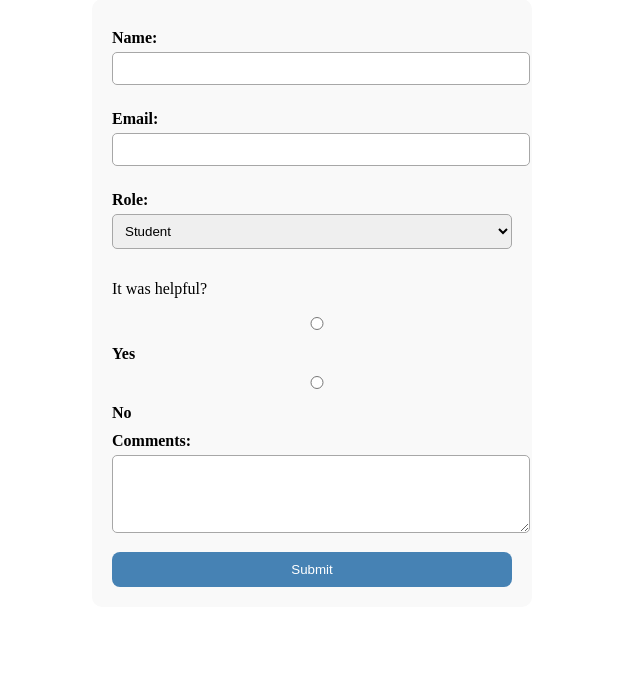
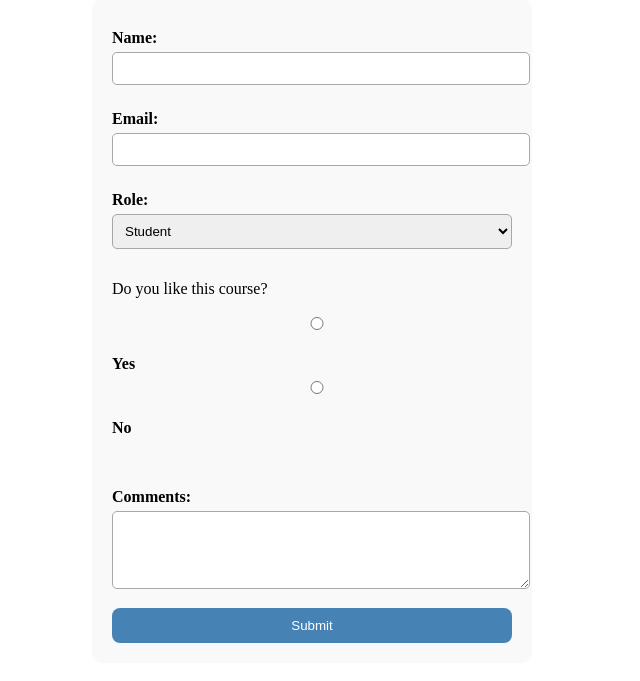
Before and after one commit to RulonRide67/WEB-assignment-2, a plain HTML site: page table-form.html in a window 1280 px wide. Shown: the part 625-1306 px from the top of the page, without its empty margins (328-968 px from the left). Before the commit the page ends 1272 px from the top, so only its background shows below. Drawn offline with Linux system fonts and the light colour scheme.

Commit message:
Update table-form.html

```diff
--- a/table-form.html
+++ b/table-form.html
@@ -62,9 +62,12 @@
       <option value="other">Other</option>
     </select>
 
-    <p>It was helpful?</p>
-    <label><input type="radio" name="helpful" value="yes"> Yes</label>
-    <label><input type="radio" name="helpful" value="no"> No</label>
+    <p>Do you like this course?</p>
+      <input type="radio" id="yes" name="like" value="yes">
+    <label for="yes">Yes</label>
+    <input type="radio" id="no" name="like" value="no">
+    <label for="no">No</label>
+    <br><br>
 
     <label for="comments">Comments:</label>
     <textarea id="comments" name="comments" rows="4"></textarea>
```
